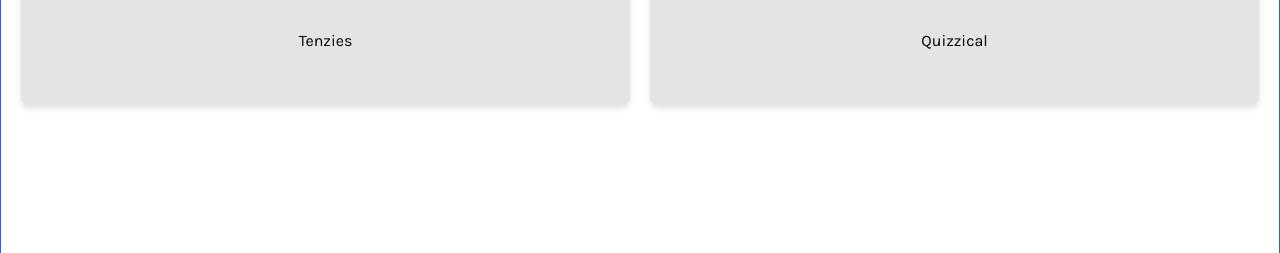
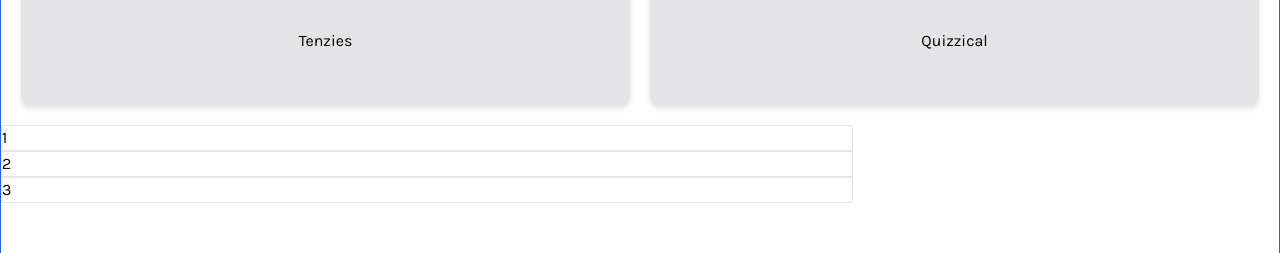
Before and after one commit to whiskey711/my-website-app, a Next.js app: page / in a window 1280 px wide. Shown: the part 1860-2113 px from the top of the page. Built offline with nearby package versions, Linux system fonts and the light colour scheme; a web font is replaced by a local one.

Commit message:
use cards to represent projects

```diff
--- a/components/Projects.js
+++ b/components/Projects.js
@@ -1,6 +1,14 @@
 import Link from "next/link";
 
 export default function Projects() {
+  const projs = [1,2,3];
+  const projElements = projs.map((proj) => {
+    return (
+      <div className="w-2/3 border">
+        {proj}
+      </div>
+    );
+  });
   return (
     <div className="border border-blue-600 min-h-screen">
       <div className="grid grid-cols-2 gap-5 m-5">
@@ -25,6 +33,9 @@
           Quizzical
         </Link>
       </div>
+      <div className="">
+        {projElements}
+      </div>
     </div>
   );
 }
```
